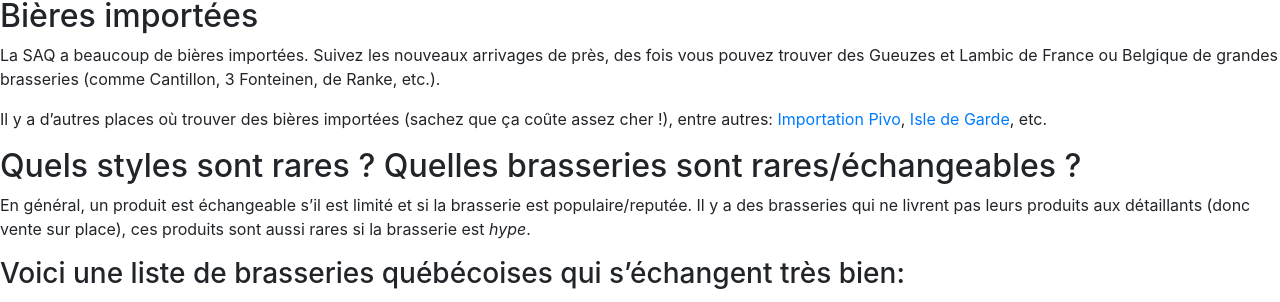
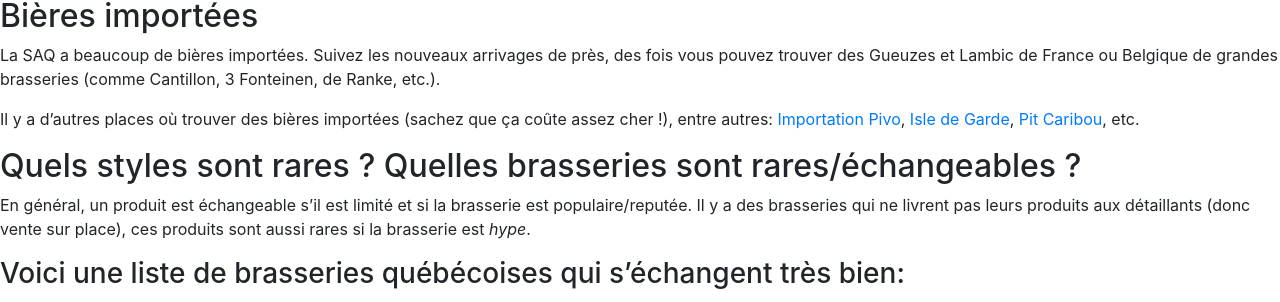
Before and after one commit to PedroLuisBernardos/Guide-complet-de-la-microbrasserie-QC, a Jekyll site: the page built from guide/echanges.md, in a window 1280 px wide and 900 px high, scrolled down 371 px. Shown: the part 151-453 px from the top of the window. Built offline with Jekyll 4.4.1, drawn with Linux system fonts in a browser that asks for light colours; nearby versions of some CDN libraries; our own code applies the rules of GitHub Pages for plain Markdown files; a script that is not in the unit is left out.

Commit message:
ajout pit caribou

```diff
--- a/guide/echanges.md
+++ b/guide/echanges.md
@@ -12,7 +12,7 @@
 
 La SAQ a beaucoup de bières importées. Suivez les nouveaux arrivages de près, des fois vous pouvez trouver des Gueuzes et Lambic de France ou Belgique de grandes brasseries (comme Cantillon, 3 Fonteinen, de Ranke, etc.).
 
-Il y a d'autres places où trouver des bières importées (sachez que ça coûte assez cher !), entre autres: <a href="https://www.facebook.com/importationpivot" target="_blank">Importation Pivo</a>, <a href="https://www.isledegarde.com/bieres-importees" target="_blank">Isle de Garde</a>, etc.
+Il y a d'autres places où trouver des bières importées (sachez que ça coûte assez cher !), entre autres: <a href="https://www.facebook.com/importationpivot" target="_blank">Importation Pivo</a>, <a href="https://www.isledegarde.com/bieres-importees" target="_blank">Isle de Garde</a>, <a href="https://bit.ly/Pub-Pit-Caribou-MTL-Boutique" target="_blank">Pit Caribou</a>, etc.
 
 ## Quels styles sont rares ? Quelles brasseries sont rares/échangeables ?
 
```
